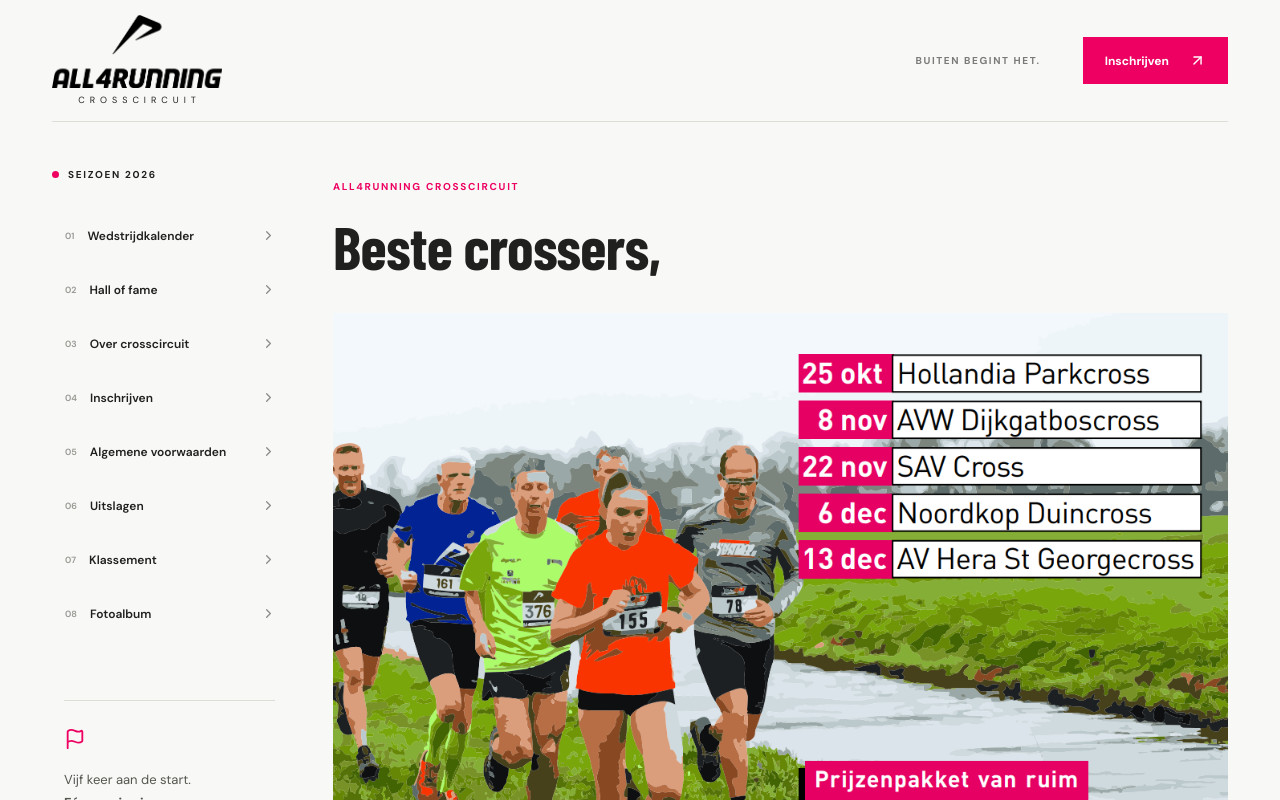
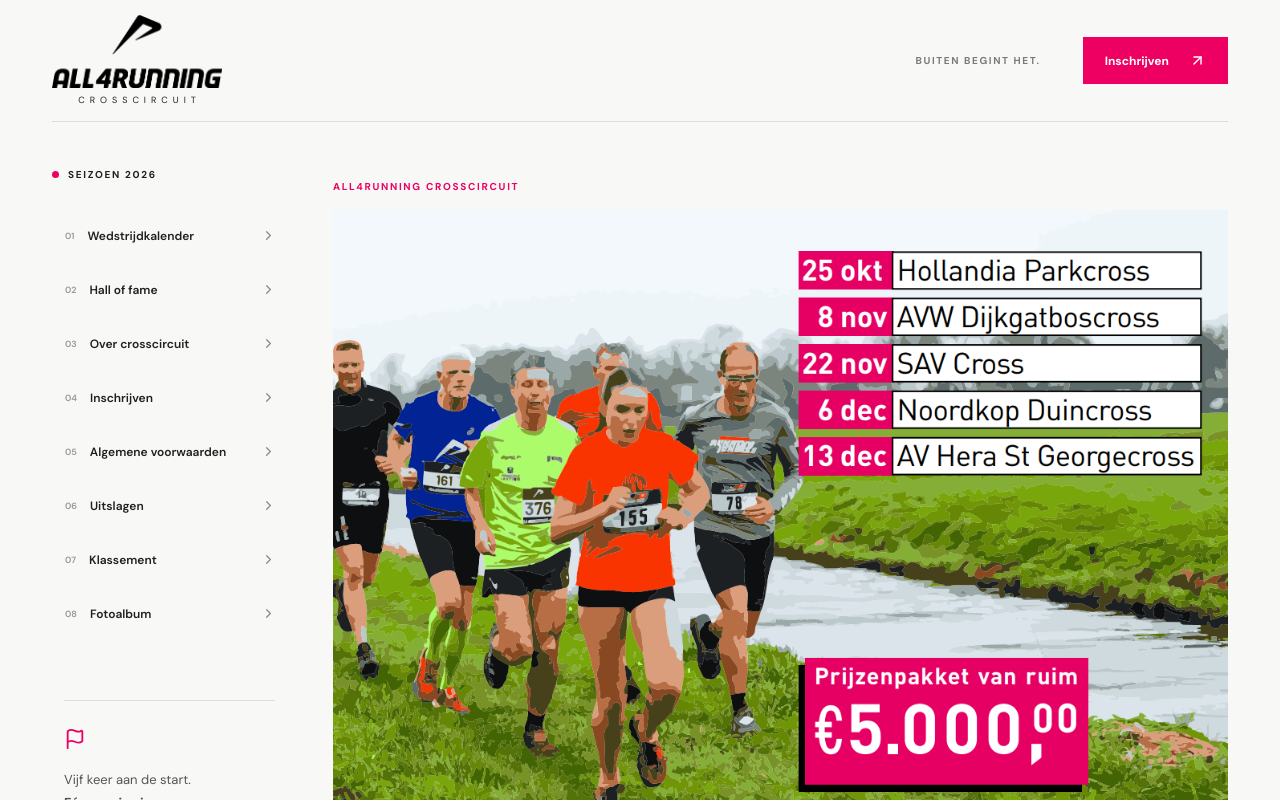
Before and after one commit to cgpvdg/All4runningCrosscircuit, a Vue app: page / in a window 1280 px wide. Shown: the top 800 px of the page. Built offline with nearby package versions, Linux system fonts and the light colour scheme; a web font is replaced by a local one.

Commit message:
Verwijder aanhef van homepagina

```diff
--- a/src/HomePage.vue
+++ b/src/HomePage.vue
@@ -8,7 +8,6 @@
   <div class="home-page">
     <section class="page-heading">
       <div class="eyebrow">ALL4RUNNING CROSSCIRCUIT</div>
-      <h1>Beste crossers,</h1>
     </section>
 
     <figure class="home-flyer">
```
